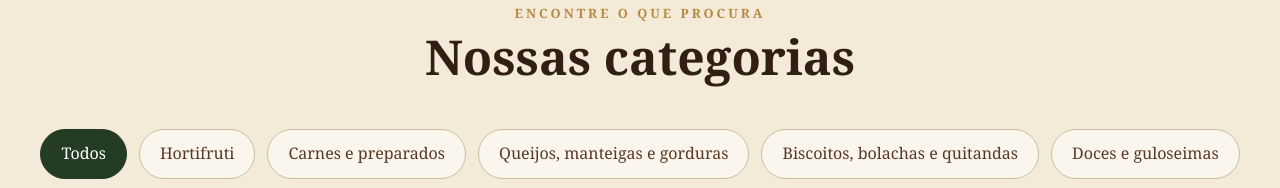
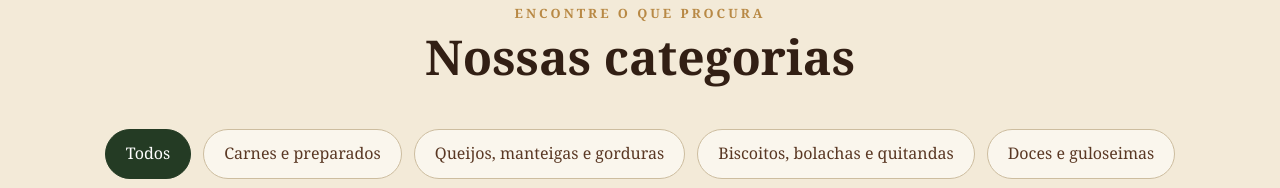
Before and after one commit to EmporioDoMatuto/emporio-do-matuto, a plain HTML site: page index.html in a window 1280 px wide. Shown: the part 872-1060 px from the top of the page. Drawn offline with Linux system fonts and the light colour scheme.

Commit message:
Remove Hortifruti button from index.html

```diff
--- a/index.html
+++ b/index.html
@@ -171,17 +171,6 @@
                         Todos
                     </button>
 
-
-                    <!-- HORTIFRUTI -->
-
-                    <button
-                        class="categoria-botao"
-                        type="button"
-                        data-categoria="hortifruti"
-                        aria-pressed="false"
-                    >
-                        Hortifruti
-                    </button>
 
 
                     <!-- CARNES E PREPARADOS -->
```
